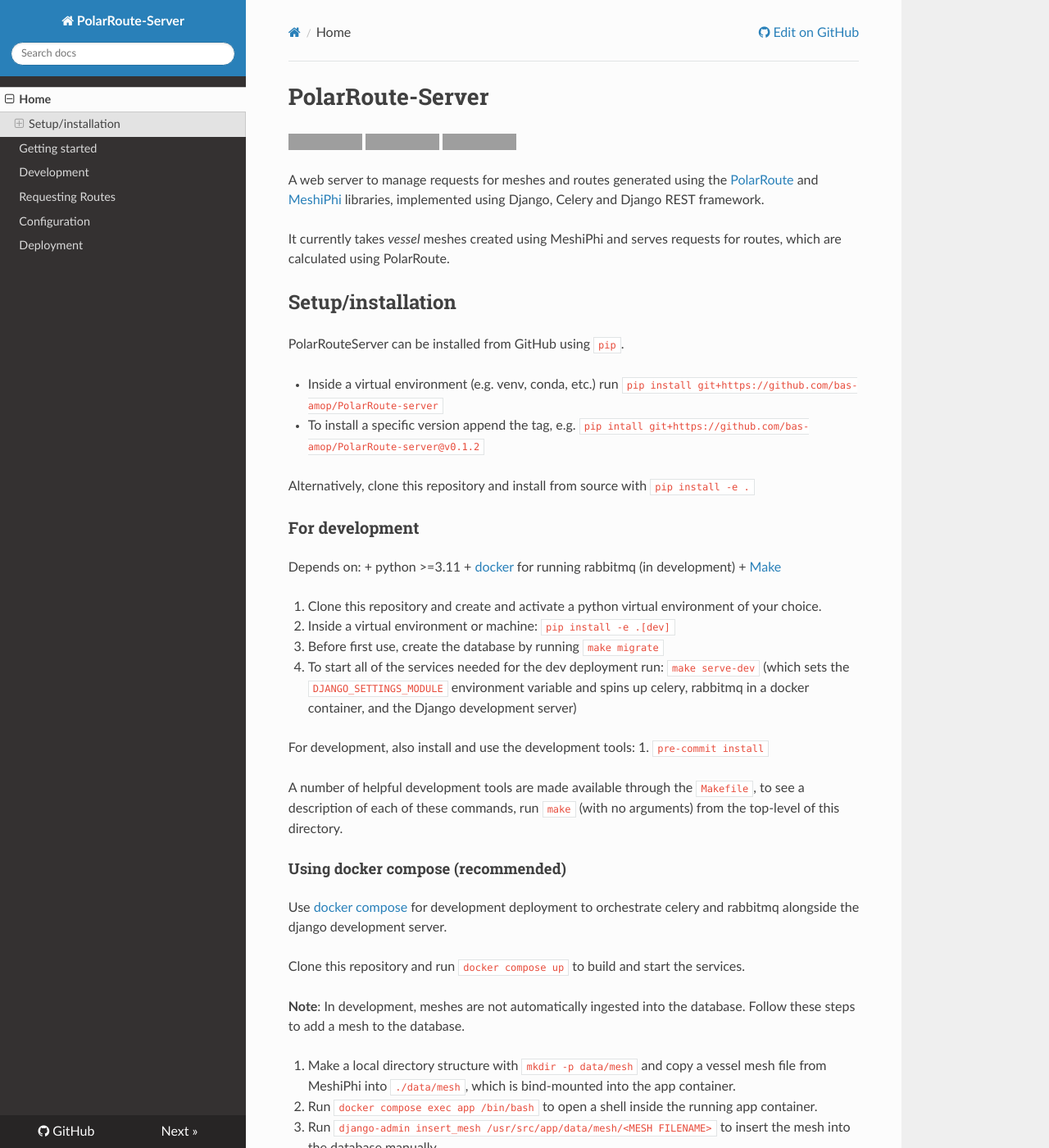
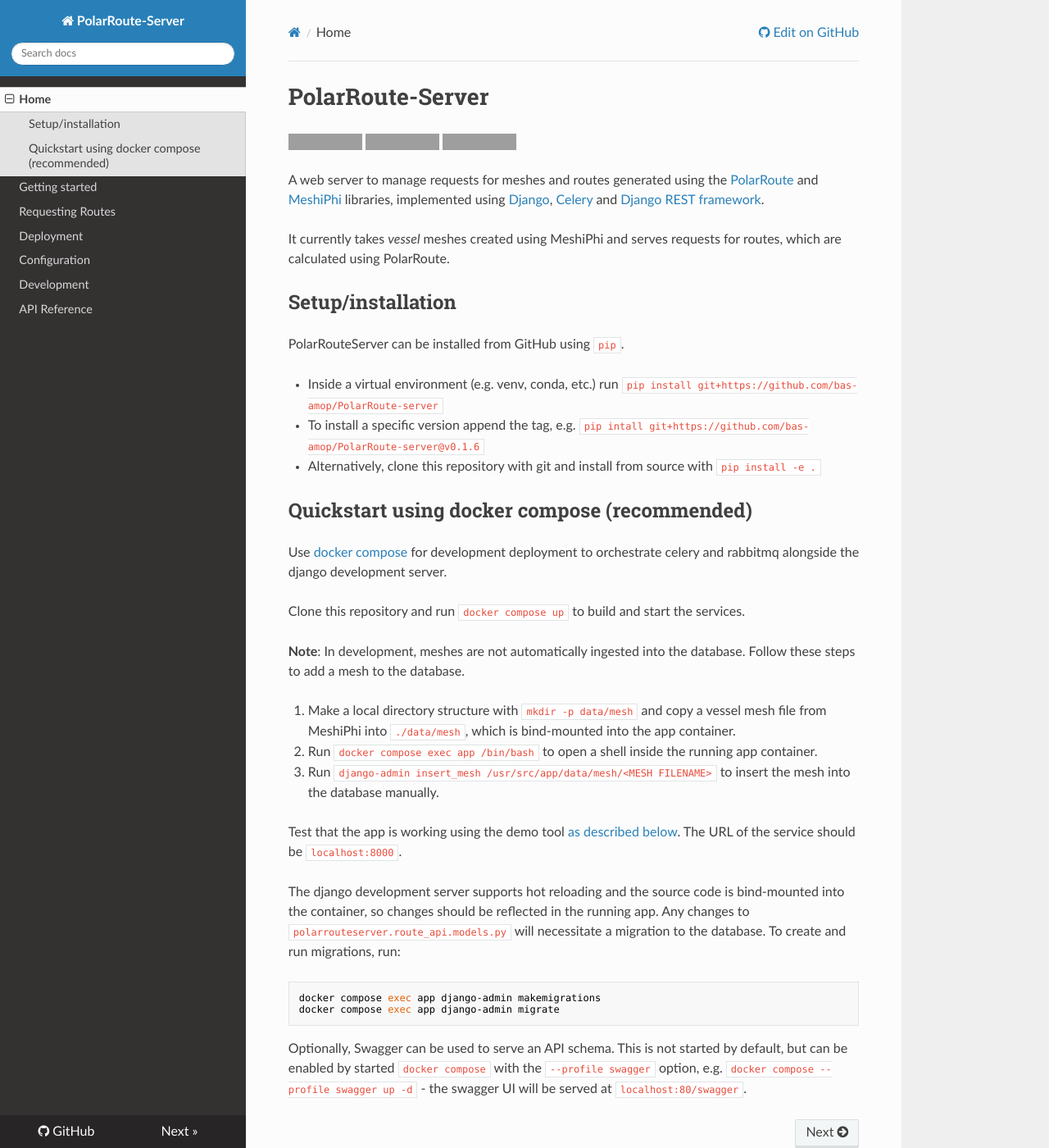
Before and after one commit to bas-amop/PolarRoute-server, an MkDocs documentation site: the page built from docs/index.md, in a window 1280 px wide and 1400 px high. Shown: the whole window at 82% size. Built offline with MkDocs 1.6.1, drawn with Linux system fonts in a browser that asks for light colours; nearby versions of some CDN libraries; grey boxes are pictures that could not be loaded.

```diff
--- a/README.md
+++ b/README.md
@@ -6,7 +6,7 @@
 ![](coverage.svg)
 
 A web server to manage requests for meshes and routes generated using the [PolarRoute](https://github.com/bas-amop/PolarRoute) and [MeshiPhi](https://github.com/bas-amop/MeshiPhi/) libraries,
-implemented using Django, Celery and Django REST framework.
+implemented using [Django](https://www.djangoproject.com/), [Celery](https://docs.celeryq.dev/) and [Django REST framework](https://www.django-rest-framework.org/).
 
 It currently takes *vessel* meshes created using MeshiPhi and serves requests for routes, which are calculated using PolarRoute.
 
@@ -15,28 +15,10 @@ It currently takes *vessel* meshes created using MeshiPhi and serves requests fo
 PolarRouteServer can be installed from GitHub using `pip`.
 
 + Inside a virtual environment (e.g. venv, conda, etc.) run `pip install git+https://github.com/bas-amop/PolarRoute-server`
-  + To install a specific version append the tag, e.g. `pip intall git+https://github.com/bas-amop/PolarRoute-server@v0.1.2`
+  + To install a specific version append the tag, e.g. `pip intall git+https://github.com/bas-amop/PolarRoute-server@v0.1.6`
+  + Alternatively, clone this repository with git and install from source with `pip install -e .`
 
-Alternatively, clone this repository and install from source with `pip install -e .`
-
-### For development
-
-Depends on:
-+ python >=3.11
-+ [docker](https://docs.docker.com/get-docker/) for running rabbitmq (in development)
-+ [Make](https://www.gnu.org/software/make/)
-
-1. Clone this repository and create and activate a python virtual environment of your choice.
-1. Inside a virtual environment or machine: `pip install -e .[dev]`
-1. Before first use, create the database by running `make migrate`
-1. To start all of the services needed for the dev deployment run: `make serve-dev` (which sets the `DJANGO_SETTINGS_MODULE` environment variable and spins up celery, rabbitmq in a docker container, and the Django development server)
-
-For development, also install and use the development tools:
-1. `pre-commit install`
-
-A number of helpful development tools are made available through the `Makefile`, to see a description of each of these commands, run `make` (with no arguments) from the top-level of this directory.
-
-#### Using docker compose (recommended)
+## Quickstart using docker compose (recommended)
 
 Use [docker compose](https://docs.docker.com/compose/install/) for development deployment to orchestrate celery and rabbitmq alongside the django development server.
 
--- a/schema.yml
+++ b/docs/apischema.yml
@@ -1,6 +1,6 @@
 openapi: 3.0.3
 info:
-  title: polarRouteServer
+  title: PolarRoute-Server
   version: 0.2.0
   description: Backend server for serving PolarRoute and MeshiPhi assets
 paths:
--- a/mkdocs.yml
+++ b/mkdocs.yml
@@ -20,13 +20,15 @@ plugins:
         - "tests/*"
       autoapi_file_patterns:
         - "*.py"
-      autoapi_add_nav_entry: API Reference
+      autoapi_add_nav_entry: Python Package API Reference
   - include-markdown:
       rewrite_relative_urls: true
+  - render_swagger
 nav:
   - Home: index.md
   - getting-started.md
+  - requesting-routes.md
+  - deployment.md
+  - configuration.md
   - development.md
-  - requesting-routes.md
-  - configuration.md
-  - deployment.md
+  - API Reference: api.md
--- a/pyproject.toml
+++ b/pyproject.toml
@@ -63,6 +63,7 @@ docs = [
     "mkdocs-autoapi",
     "mkdocs-include-markdown-plugin",
     "mkdocstrings[python]",
+    "mkdocs-render-swagger-plugin",
 ]
 build = [
     "build"
```
Also changed, not shown: docs/api.md (added, +1 -0 lines), docs/development.md (+18 -0 lines), 1 other file.
